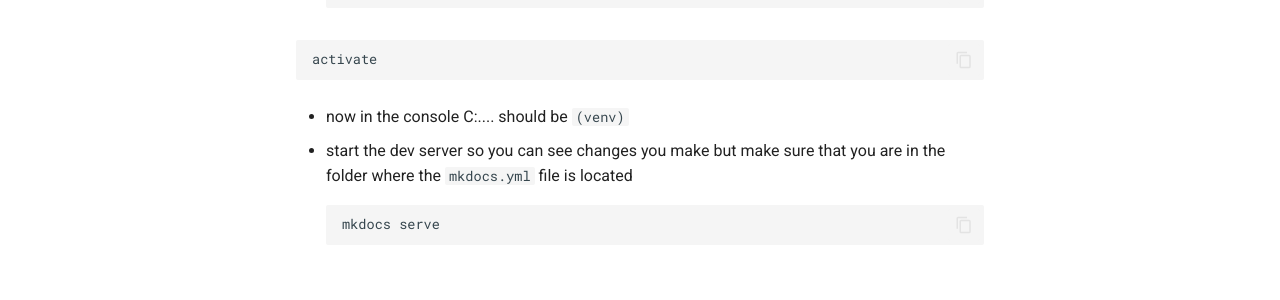
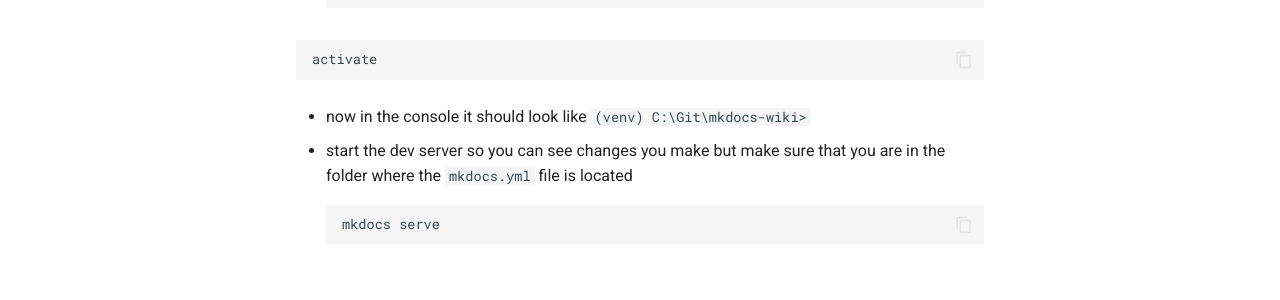
Before and after one commit to TypischerKater/mkdocs-wiki, an MkDocs documentation site: the page built from docs/python/start-mkdocs-project.md, in a window 1280 px wide and 1200 px high. Shown: the part 633-933 px from the top of the window. Built offline with MkDocs 1.6.1 and Material for MkDocs 9.7.7, drawn with Linux system fonts in a browser that asks for light colours; comment, search, counter and statistics services are not loaded.

Commit message:
changed some text

````diff
--- a/docs/python/start-mkdocs-project.md
+++ b/docs/python/start-mkdocs-project.md
@@ -24,7 +24,7 @@ cd venv/Scripts
 activate
 ```
 
-- now in the console C:\.... should be `(venv)`
+- now in the console it should look like `(venv) C:\Git\mkdocs-wiki>`
 
 - start the dev server so you can see changes you make but make sure that you are in the folder where the `mkdocs.yml` file is located
 ```bash
````
